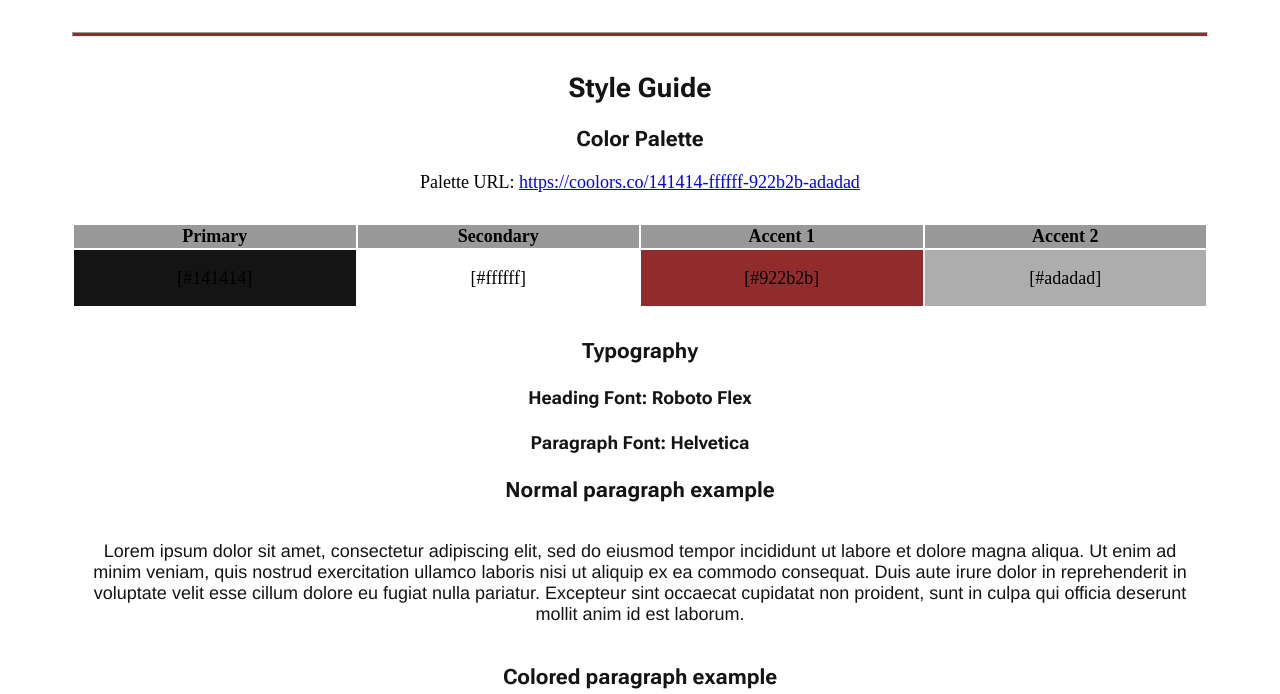
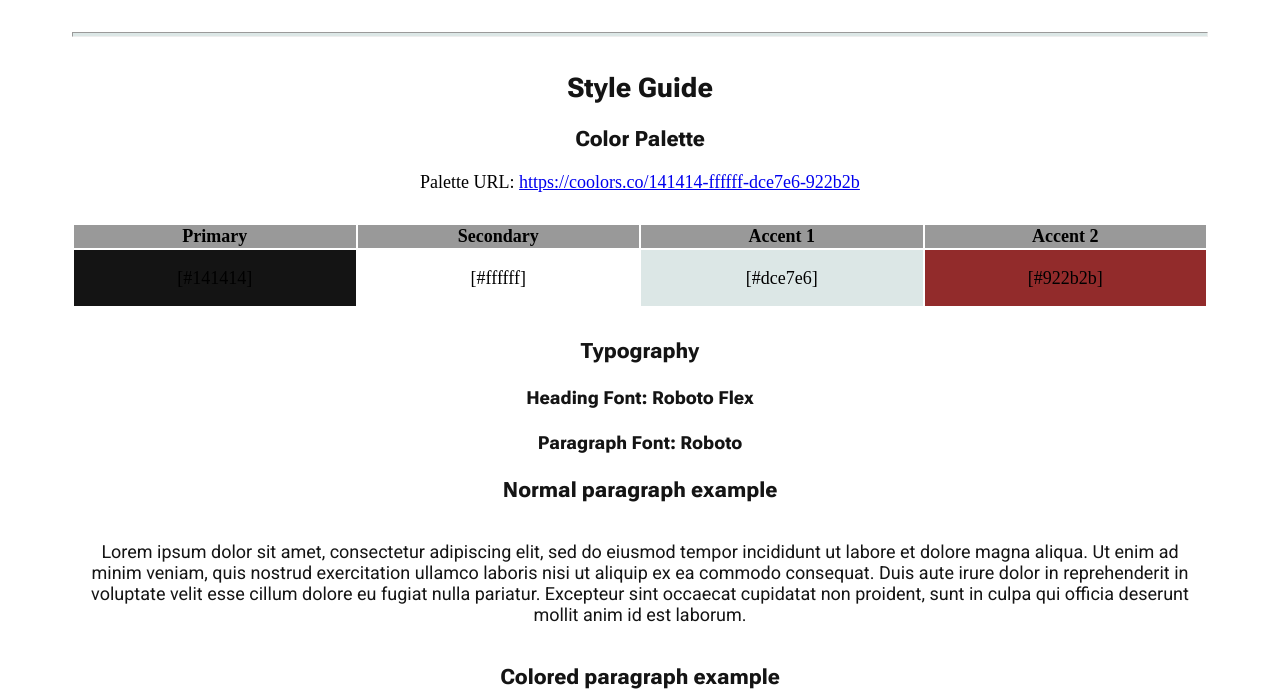
Before and after one commit to mariya-domakova/wdd130, a plain HTML site: page dronocross/site-plan.html in a window 1280 px wide. Shown: the part 1066-1760 px from the top of the page. Drawn offline with Linux system fonts and the light colour scheme.

Commit message:
site plan edited

```diff
--- a/dronocross/site-plan.html
+++ b/dronocross/site-plan.html
@@ -48,13 +48,13 @@
       <!--  The colors you choose for a website are one of the most important decisions you will make. Follow the instructions on the activity in iLearn then return and replace the color codes below with the hex color codes (the 6 digit numbers that show at the bottom of each color) for the colors you have chosen below.  You should have at least 2 colors but do not have to fill in all 4 if you do not need them.  -->
 
       <!-- Copy and paste the URL to your finished palette below Make sure to paste it into both spots -->
-      Palette URL: <a href="https://coolors.co/141414-ffffff-922b2b-adadad" target="_blank">https://coolors.co/141414-ffffff-922b2b-adadad</a>
+      Palette URL: <a href="https://coolors.co/141414-ffffff-dce7e6-922b2b" target="_blank">https://coolors.co/141414-ffffff-dce7e6-922b2b</a>
 
 
       <table class="colors">
         <tr><th>Primary</th><th>Secondary</th><th>Accent 1</th><th>Accent 2</th></tr>
         <!-- Replace the numbers in the boxes below with your hex color codes. Then switch to the site-plan.css file and change your colors there as well. -->
-        <tr><td class="primary">[#141414]</td><td class="secondary">[#ffffff]</td><td class="accent1">[#922b2b]</td><td class="accent2">[#adadad]</td></tr>
+        <tr><td class="primary">[#141414]</td><td class="secondary">[#ffffff]</td><td class="accent1">[#dce7e6]</td><td class="accent2">[#922b2b]</td></tr>
       </table>
 
       <!-- ------------------------Step 9------------------------------ -->
@@ -68,7 +68,7 @@
         Heading Font: Roboto Flex  <!-- change this -->
       </h4>
       <h4>
-        Paragraph Font: Helvetica  <!-- change this -->
+        Paragraph Font: Roboto  <!-- change this -->
       </h4>
       <h3>
         Normal paragraph example
@@ -128,7 +128,7 @@
       </h2>
       <h3>Home page</h3>
       <p>
-        Welcome to our DronoCross website
+        Welcome to our Dronocross website
         <br>
         <br>
         We are a drone cervices company based in Ireland. Our purpose is to bring technology closer to people to make their lives
@@ -141,7 +141,8 @@
             Efficient
             <br>
             Save time and life of your loved ones by using our drones to provide real-time information on the location
-            of missing persons in a quick and safe methods.
+            of missing persons in a quick and safe methods. Meanwhile, you can also support their life by delivering
+            emergency medicine or equipment (torch, life vest) to hard-to-reach areas.
           </li>
           <li>
             Superhuman
--- a/dronocross/styles/site-plan.css
+++ b/dronocross/styles/site-plan.css
@@ -1,18 +1,18 @@
 /* if you are using any Google fonts change the font names below to your fonts.
 Any spaces in your font name should be replaced with a +.
 Fonts are separated by a | */
-@import url('https://fonts.googleapis.com/css2?family=Roboto+Flex:opsz,wght@8..144,700&display=swap');
+@import url('https://fonts.googleapis.com/css2?family=Roboto+Flex:wght@800&family=Roboto:wght@300;400&display=swap');
 
 :root {
   /* change the values below to your colors from your palette */
   --primary-color: #141414  ;
   --secondary-color: #ffffff ;
-  --accent1-color: #922b2b;
-  --accent2-color: #adadad;
+  --accent1-color: #dce7e6;
+  --accent2-color: #922b2b;
 
   /* change the values below to your chosen font(s) */
-  --heading-font: "Roboto Flex";
-  --paragraph-font: Helvetica, sans-serif;
+  --heading-font: "Roboto Flex", Arial, sans-serif;
+  --paragraph-font: "Roboto", Helvetica, sans-serif;
 
   /* these colors below should be chosen from among your palette colors above */
   --headline-color-on-white: #141414;  /* headlines on a white background */
```
